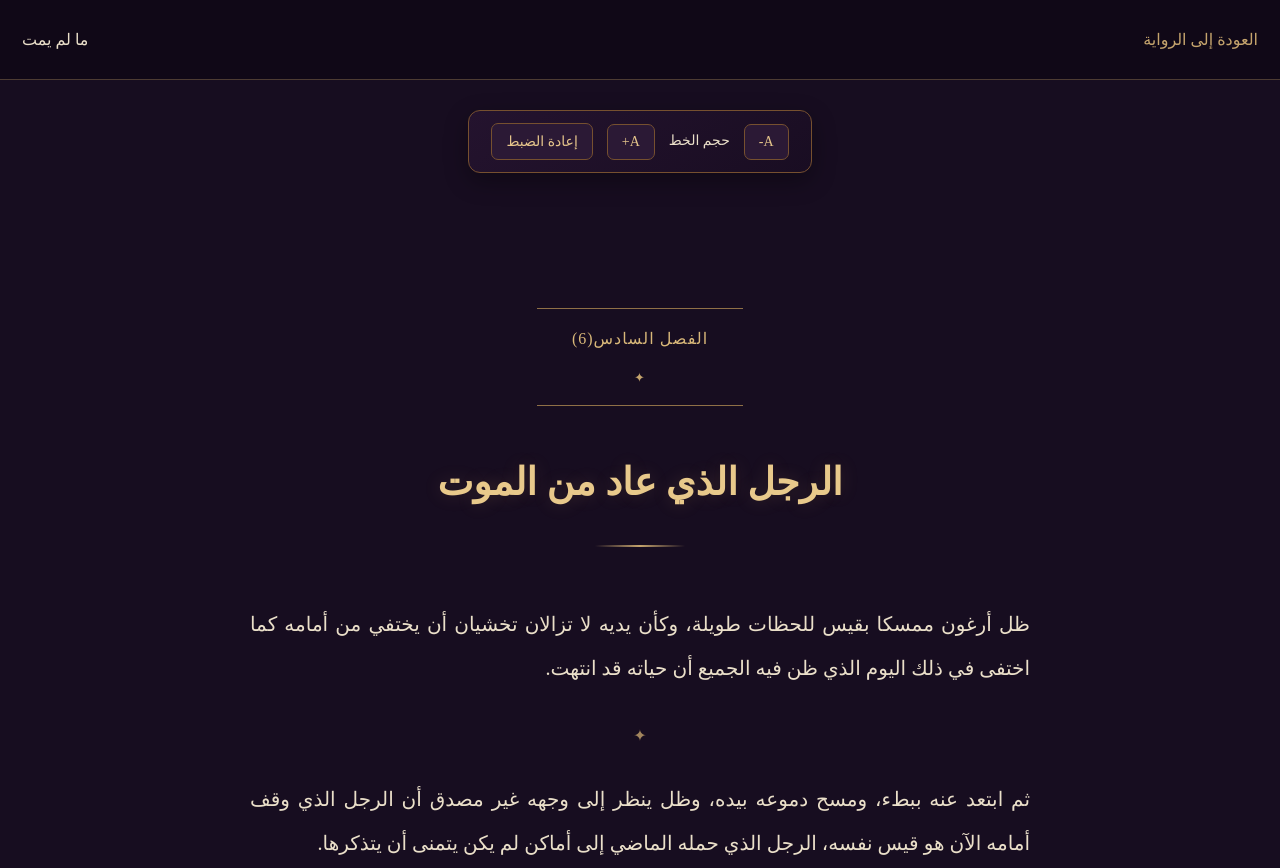
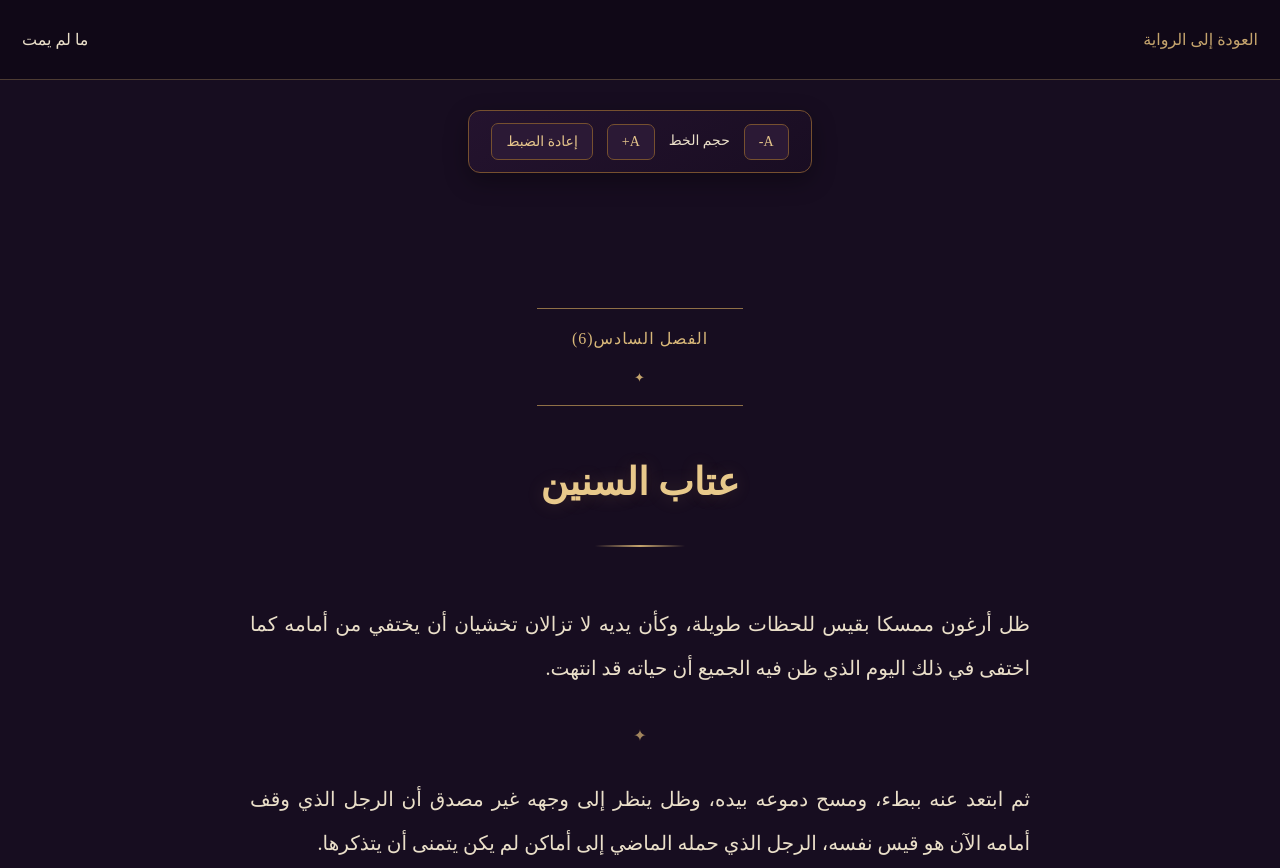
Before and after one commit to hekaya-turwa/hekaya-turwa, a plain HTML site: page chapters/chapter-06.html in a window 1280 px wide. Shown: the top 868 px of the page. Drawn offline with Linux system fonts and the light colour scheme.

Commit message:
Change chapter title from 'الرجل الذي عاد من الموت' to 'عتاب السنين'

```diff
--- a/chapters/chapter-06.html
+++ b/chapters/chapter-06.html
@@ -256,7 +256,7 @@
 
     <div class="chapter-number">الفصل السادس(6)</div>
 
-    <h1>الرجل الذي عاد من الموت</h1>
+    <h1>عتاب السنين</h1>
 
     <article class="story-text">
     <p>ظل أرغون ممسكا بقيس للحظات طويلة، وكأن يديه لا تزالان تخشيان أن يختفي من أمامه كما اختفى في ذلك اليوم الذي ظن فيه الجميع أن حياته قد انتهت.</p>
```
